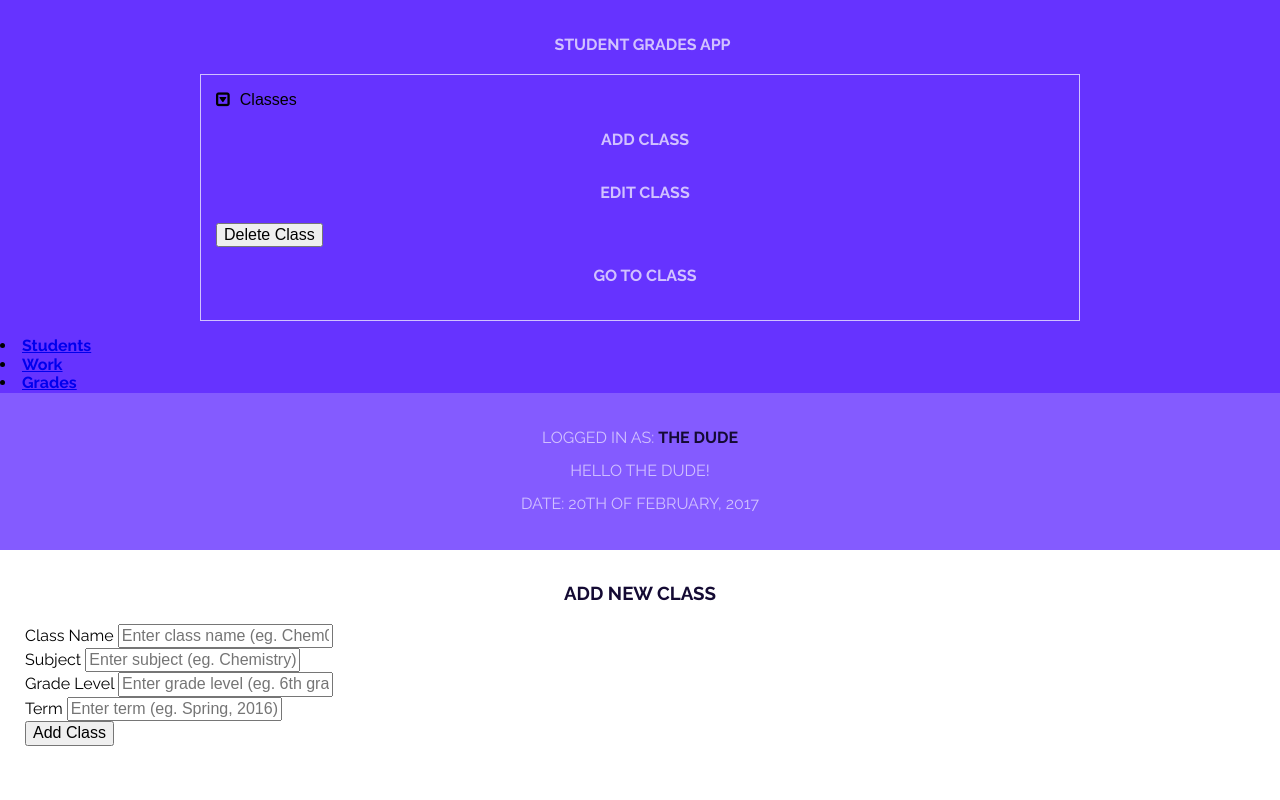
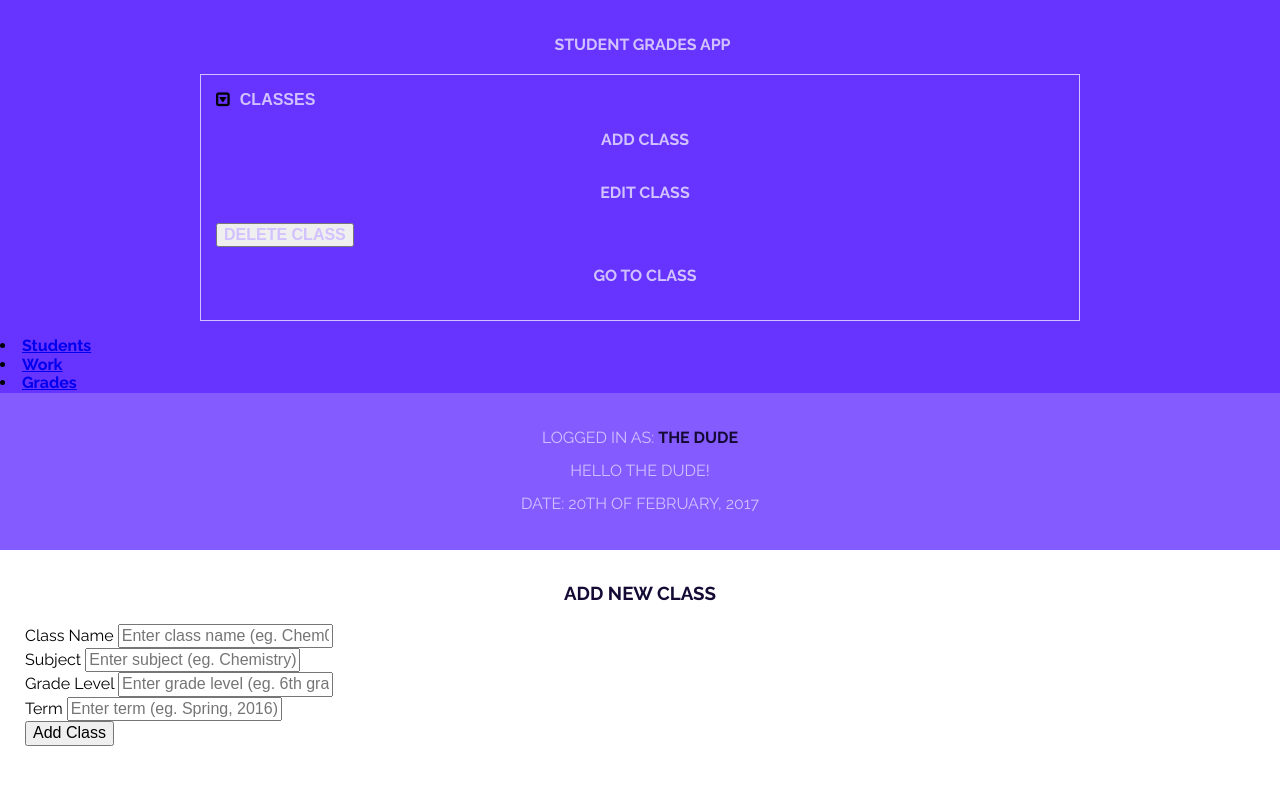
Before and after one commit to testinnplayin/student-grades-app, a website: page ideas/mock-create-class.html in a window 1280 px wide. Shown: the top 800 px of the page. Drawn offline with nearby package versions, Linux system fonts and the light colour scheme.

Commit message:
worked a bit more on create class view

```diff
--- a/ideas/create-class.css
+++ b/ideas/create-class.css
@@ -76,16 +76,6 @@ nav ul {
 	margin-right: 40px;
 }
 
-.secondary-nav {
-	background: #845bff;
-	padding: 20px 0;
-	height: auto;
-}
-
-.secondary-nav ul {
-	margin-right: 40px;
-}
-
 nav ul li a,
 .secondary-nav ul li {
 	color: #d1c1ff;
@@ -100,9 +90,25 @@ nav ul li a {
 	text-transform: uppercase;
 }
 
+nav ul li button {
+	color: #d1c1ff;
+	text-transform: uppercase;
+	font-weight: bold;
+}
+
 .current {
 	border: 1px solid #d1c1ff;
 	padding: 15px 10px 15px 15px;
+}
+
+.secondary-nav {
+	background: #845bff;
+	padding: 20px 0;
+	height: auto;
+}
+
+.secondary-nav ul {
+	margin-right: 40px;
 }
 
 .secondary-nav li,
```
